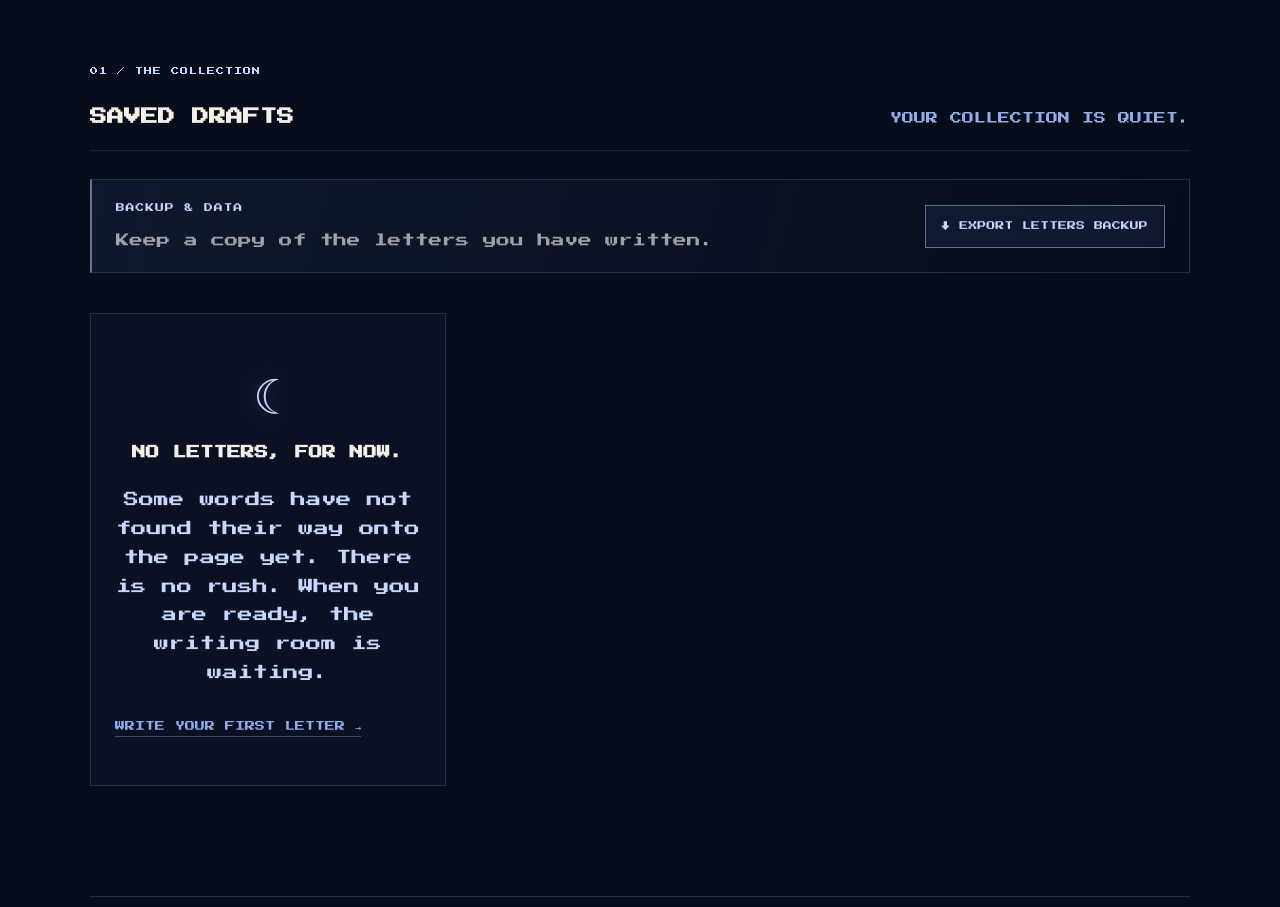
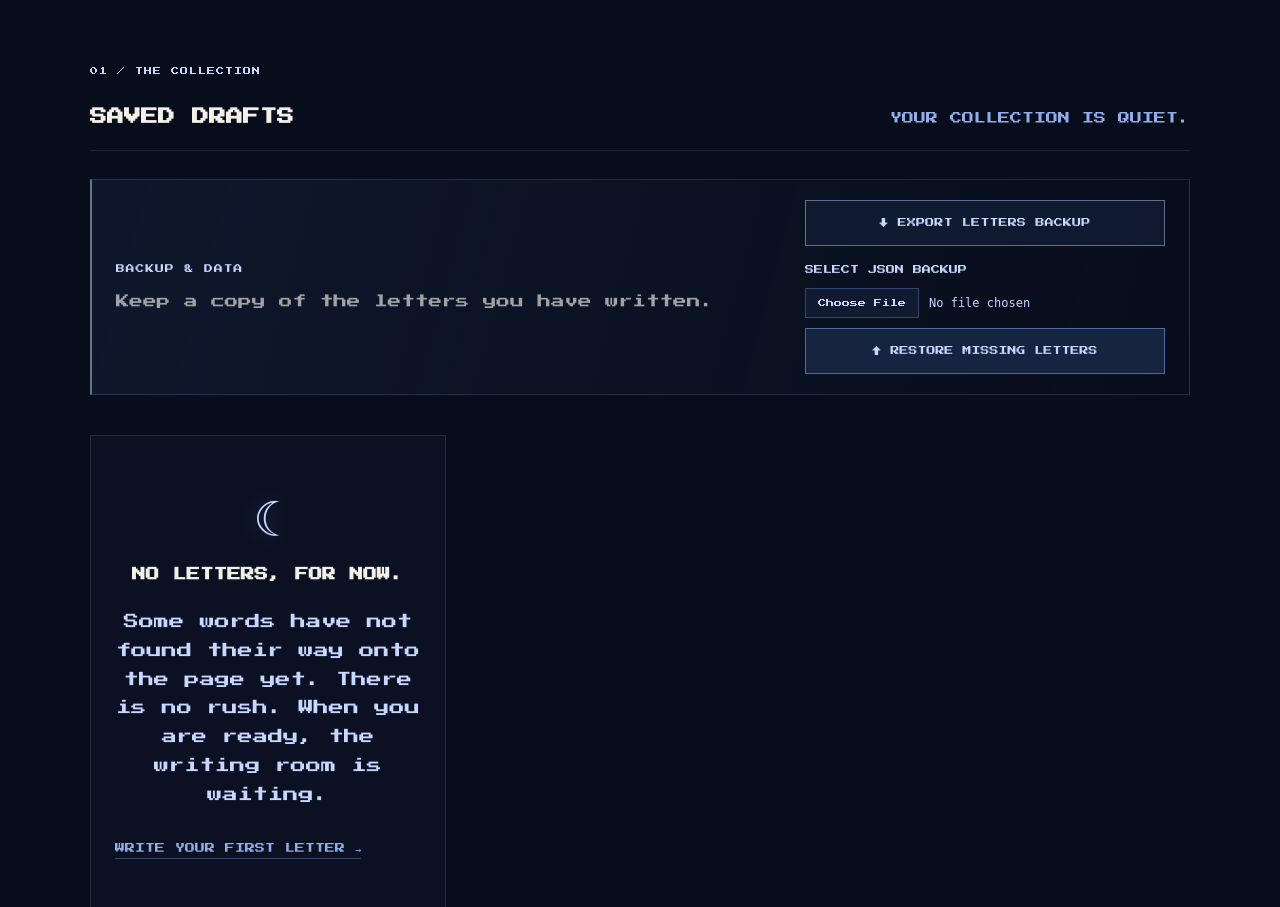
Before and after one commit to dandorii/Tsukuyomi, a Flask app: page /my-letters in a window 1280 px wide. Shown: the part 424-1331 px from the top of the page. Run offline with Flask 3, Linux system fonts and the light colour scheme; data that the repository does not hold is empty.

Commit message:
Add safe JSON backup restoration

```diff
--- a/app.py
+++ b/app.py
@@ -1,3 +1,4 @@
+import json
 from flask import Flask, render_template, request, jsonify
 from database import (
     initialize_database,
@@ -7,14 +8,87 @@
     update_draft,
     delete_draft,
     seal_draft,
+    restore_missing_letters,
 )
 from datetime import datetime, timezone, timedelta
 
 app = Flask(__name__)
 
+app.config["MAX_CONTENT_LENGTH"] = 5 * 1024 * 1024  # 5 MB
 
 initialize_database()
 
+def validate_backup(data):
+    """Validate a Tsukuyomi JSON backup before restoring letters."""
+    if not isinstance(data, dict):
+        return None, "The backup must contain a JSON object."
+
+    if data.get("app") != "Tsukuyomi: Letters for the Unknown":
+        return None, "This file is not a Tsukuyomi backup."
+
+    if data.get("backup_version") != 1 or isinstance(
+        data.get("backup_version"), bool
+    ):
+        return None, "This backup version is not supported."
+
+    letters = data.get("letters")
+
+    if not isinstance(letters, list):
+        return None, "The backup must contain a list of letters."
+
+    if len(letters) > 5000:
+        return None, "The backup contains too many letters."
+
+    validated_letters = []
+
+    for index, letter in enumerate(letters, start=1):
+        if not isinstance(letter, dict):
+            return None, f"Letter {index} must be a JSON object."
+
+        title = letter.get("title")
+        recipient = letter.get("recipient")
+        body = letter.get("body")
+        created_at = letter.get("created_at")
+        updated_at = letter.get("updated_at")
+        sealed = letter.get("sealed")
+
+        if not all(
+            isinstance(value, str)
+            for value in (
+                title, recipient, body, created_at, updated_at
+            )
+        ):
+            return None, f"Letter {index} has invalid text fields."
+
+        if (
+            len(title) > 100
+            or len(recipient) > 100
+            or len(body) > 100_000
+        ):
+            return None, f"Letter {index} exceeds the field limits."
+
+        if not any(value.strip() for value in (title, recipient, body)):
+            return None, f"Letter {index} is empty."
+
+        if type(sealed) is not bool:
+            return None, f"Letter {index} has an invalid sealed status."
+
+        for timestamp in (created_at, updated_at):
+            try:
+                datetime.strptime(timestamp, "%Y-%m-%d %H:%M:%S")
+            except ValueError:
+                return None, f"Letter {index} has an invalid timestamp."
+
+        validated_letters.append({
+            "title": title,
+            "recipient": recipient,
+            "body": body,
+            "created_at": created_at,
+            "updated_at": updated_at,
+            "sealed": sealed,
+        })
+
+    return validated_letters, None
 
 def format_letter_timestamp(timestamp):
     if not timestamp:
@@ -170,6 +244,45 @@
 
     return response, 200
 
+@app.route("/api/drafts/restore", methods=["POST"])
+def restore_drafts():
+    backup_file = request.files.get("backup")
+
+    if backup_file is None or not backup_file.filename:
+        return jsonify({
+            "error": "Choose a JSON backup file first."
+        }), 400
+
+    if not backup_file.filename.lower().endswith(".json"):
+        return jsonify({
+            "error": "Only JSON backup files are accepted."
+        }), 400
+
+    try:
+        data = json.load(backup_file.stream)
+    except (ValueError, UnicodeDecodeError):
+        return jsonify({
+            "error": "The file is not valid JSON."
+        }), 400
+
+    validated_letters, error = validate_backup(data)
+
+    if error:
+        return jsonify({"error": error}), 400
+
+    try:
+        result = restore_missing_letters(validated_letters)
+    except Exception:
+        app.logger.exception("Backup restoration failed.")
+        return jsonify({
+            "error": "The backup could not be restored. No changes were saved."
+        }), 500
+
+    return jsonify({
+        "message": "Backup restoration completed.",
+        "imported": result["imported"],
+        "skipped": result["skipped"],
+    }), 200
 
 @app.route("/api/drafts/<int:draft_id>", methods=["GET"])
 def retrieve_draft(draft_id):
--- a/database.py
+++ b/database.py
@@ -67,6 +67,85 @@
 
         connection.commit()
         return cursor.lastrowid
+    finally:
+        connection.close()
+
+def restore_missing_letters(letters):
+    """Restore missing letters without overwriting existing records."""
+    connection = get_connection()
+
+    imported = 0
+    skipped = 0
+
+    try:
+        # Reserve the write transaction before checking for duplicates.
+        connection.execute("BEGIN IMMEDIATE")
+
+        existing_letters = connection.execute(
+            """
+            SELECT title, recipient, body, created_at, updated_at, sealed
+            FROM letters
+            """
+        ).fetchall()
+
+        def duplicate_key(letter):
+            return (
+                letter["title"],
+                letter["recipient"],
+                letter["body"],
+                letter["created_at"],
+                letter["updated_at"],
+                int(letter["sealed"]),
+            )
+
+        known_keys = {
+            duplicate_key(letter)
+            for letter in existing_letters
+        }
+
+        for letter in letters:
+            key = duplicate_key(letter)
+
+            if key in known_keys:
+                skipped += 1
+                continue
+
+            connection.execute(
+                """
+                INSERT INTO letters (
+                    title,
+                    recipient,
+                    body,
+                    created_at,
+                    updated_at,
+                    sealed
+                )
+                VALUES (?, ?, ?, ?, ?, ?)
+                """,
+                (
+                    letter["title"],
+                    letter["recipient"],
+                    letter["body"],
+                    letter["created_at"],
+                    letter["updated_at"],
+                    int(letter["sealed"]),
+                ),
+            )
+
+            known_keys.add(key)
+            imported += 1
+
+        connection.commit()
+
+        return {
+            "imported": imported,
+            "skipped": skipped,
+        }
+
+    except Exception:
+        connection.rollback()
+        raise
+
     finally:
         connection.close()
 
--- a/static/css/style.css
+++ b/static/css/style.css
@@ -3932,3 +3932,113 @@
         max-width: 100%;
     }
 }
+
+
+/* Backup restoration controls */
+.draft-tools-actions {
+    display: flex;
+    flex-direction: column;
+    align-items: stretch;
+    gap: 16px;
+    width: 100%;
+    max-width: 360px;
+}
+
+.draft-export-button,
+.draft-restore-button {
+    display: inline-flex;
+    align-items: center;
+    justify-content: center;
+    box-sizing: border-box;
+    width: 100%;
+    min-height: 46px;
+    padding: 12px 16px;
+    text-align: center;
+    font-family: "Press Start 2P", monospace;
+    font-size: 9px;
+    line-height: 1.8;
+}
+
+.draft-restore-form {
+    display: flex;
+    flex-direction: column;
+    align-items: stretch;
+    gap: 10px;
+    width: 100%;
+}
+
+.draft-restore-file-label {
+    color: #C7D7FF;
+    font-family: "Press Start 2P", monospace;
+    font-size: 9px;
+    line-height: 1.8;
+}
+
+.draft-restore-file {
+    box-sizing: border-box;
+    width: 100%;
+    max-width: 100%;
+    color: #C7D7FF;
+    font-family: "DM Mono", monospace;
+    font-size: 12px;
+}
+
+.draft-restore-file::file-selector-button {
+    margin-right: 10px;
+    padding: 10px 12px;
+    border: 1px solid #34466C;
+    background: #101A30;
+    color: #C7D7FF;
+    font-family: "Press Start 2P", monospace;
+    font-size: 8px;
+    cursor: pointer;
+}
+
+.draft-restore-button {
+    border: 1px solid #526B9E;
+    background: #172440;
+    color: #C7D7FF;
+    cursor: pointer;
+    transition:
+        background 180ms ease,
+        border-color 180ms ease,
+        box-shadow 180ms ease;
+}
+
+.draft-restore-button:hover {
+    background: #22365D;
+    border-color: #C7D7FF;
+    box-shadow: 0 0 16px rgb(199 215 255 / 12%);
+}
+
+.draft-restore-button:focus-visible,
+.draft-restore-file:focus-visible {
+    outline: 2px solid #C7D7FF;
+    outline-offset: 4px;
+}
+
+.draft-restore-status {
+    margin-top: 12px;
+    color: #C7D7FF;
+    font-family: "DM Mono", monospace;
+    font-size: 12px;
+    line-height: 1.8;
+}
+
+@media (max-width: 600px) {
+    .draft-tools-actions {
+        max-width: 100%;
+    }
+
+    .draft-export-button,
+    .draft-restore-button {
+        font-size: 8px;
+        overflow-wrap: anywhere;
+    }
+}
+
+@media (prefers-reduced-motion: reduce) {
+    .draft-restore-button {
+        transition: none;
+    }
+}
--- a/templates/my-letters.html
+++ b/templates/my-letters.html
@@ -69,13 +69,53 @@
                             <p>Keep a copy of the letters you have written.</p>
                         </div>
 
+                        <div class="draft-tools-actions">
                             <a
                                 class="draft-export-button"
                                 href="{{ url_for('export_drafts') }}"
                             >
                                 ↓ EXPORT LETTERS BACKUP
                             </a>
+
+                            <form
+                                id="draft-restore-form"
+                                class="draft-restore-form"
+                                action="{{ url_for('restore_drafts') }}"
+                                method="post"
+                                enctype="multipart/form-data"
+                            >
+                                <label
+                                    class="draft-restore-file-label"
+                                    for="draft-restore-file"
+                                >
+                                    SELECT JSON BACKUP
+                                </label>
+
+                                <input
+                                    id="draft-restore-file"
+                                    class="draft-restore-file"
+                                    type="file"
+                                    name="backup"
+                                    accept=".json,application/json"
+                                    required
+                                >
+
+                                <button
+                                    class="draft-restore-button"
+                                    type="submit"
+                                >
+                                    ↑ RESTORE MISSING LETTERS
+                                </button>
+                            </form>
                         </div>
+                    </div>
+
+                    <p
+                        id="draft-restore-status"
+                        class="draft-restore-status"
+                        role="status"
+                        aria-live="polite"
+                    ></p>
 
                     <div id="draft-list" class="draft-list"></div>
                 </section>
```
Lines whose indentation alone changed are shown as unchanged.
